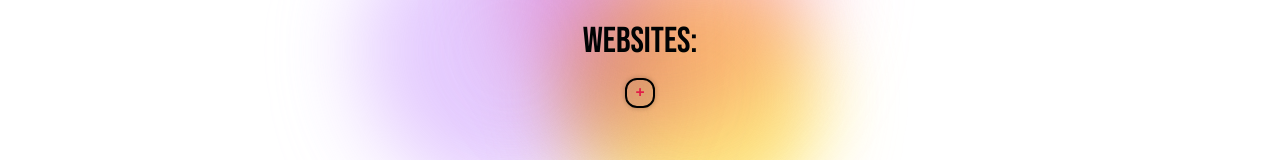
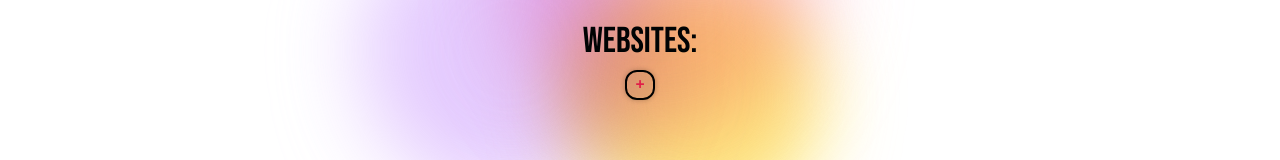
Before and after one commit to ajvejko/Bettersearch, a Vue app: page / in a window 1280 px wide. Shown: the part 322-482 px from the top of the page. Built offline with nearby package versions, Linux system fonts and the light colour scheme.

Commit message:
small styling change to buttons

```diff
--- a/src/components/WebButton.vue
+++ b/src/components/WebButton.vue
@@ -6,7 +6,7 @@ import { buttonStore } from "../stores/buttonStores";
 <template>
   <button
     @click="$emit('toggle')"
-    class="dark:bg-dark/5 mr-2 mt-4 rounded-xl border-2 border-black px-2 pb-0.5 font-bold text-textLight shadow-[0_0px_5px_rgba(0,0,0,0.25)] hover:bg-white/10 active:shadow-black dark:border-white dark:text-textDark dark:hover:bg-black/10 dark:active:shadow-white"
+    class="dark:bg-dark/5 mr-1 mt-2 rounded-xl border-2 border-black px-2 pb-0.5 font-bold text-textLight shadow-[0_0px_5px_rgba(0,0,0,0.25)] hover:bg-white/10 active:shadow-black dark:border-white dark:text-textDark dark:hover:bg-black/10 dark:active:shadow-white"
     :class="buttonStore.name === name ? 'bg-white/50 dark:bg-black/50' : ''"
   >
     {{ name }}
--- a/src/components/WebTable.vue
+++ b/src/components/WebTable.vue
@@ -32,7 +32,7 @@ onClickOutside(webAdd, () => (windowStore.AddWindow = false));
       />
       <button
         @click="windowStore.showAddWindow"
-        class="mt-4 rounded-xl border-2 border-black bg-black/5 px-2 pb-0.5 font-bold text-rose-600 shadow-[0_0px_5px_rgba(0,0,0,0.25)] hover:bg-black/10 active:shadow-black dark:border-white dark:bg-white/5 dark:hover:bg-white/10 dark:active:shadow-white"
+        class="mt-2 rounded-xl border-2 border-black bg-black/5 px-2 pb-0.5 font-bold text-rose-600 shadow-[0_0px_5px_rgba(0,0,0,0.25)] hover:bg-black/10 active:shadow-black dark:border-white dark:bg-white/5 dark:hover:bg-white/10 dark:active:shadow-white"
       >
         +
       </button>
```
